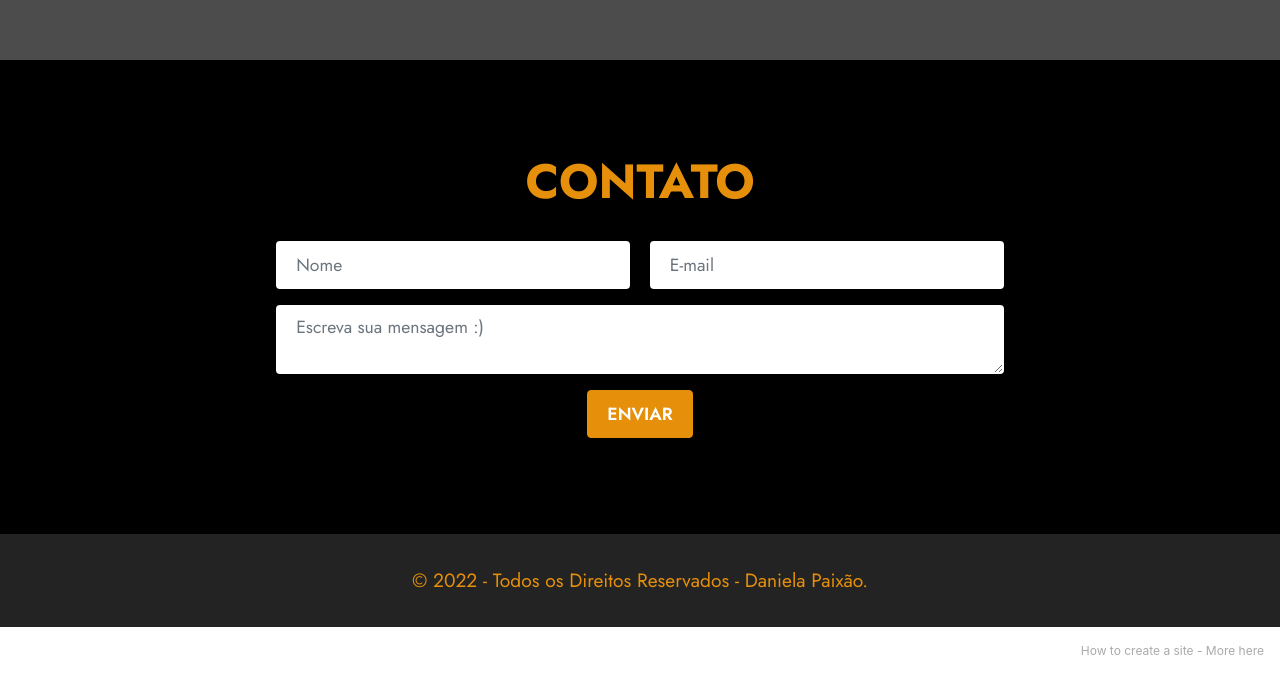
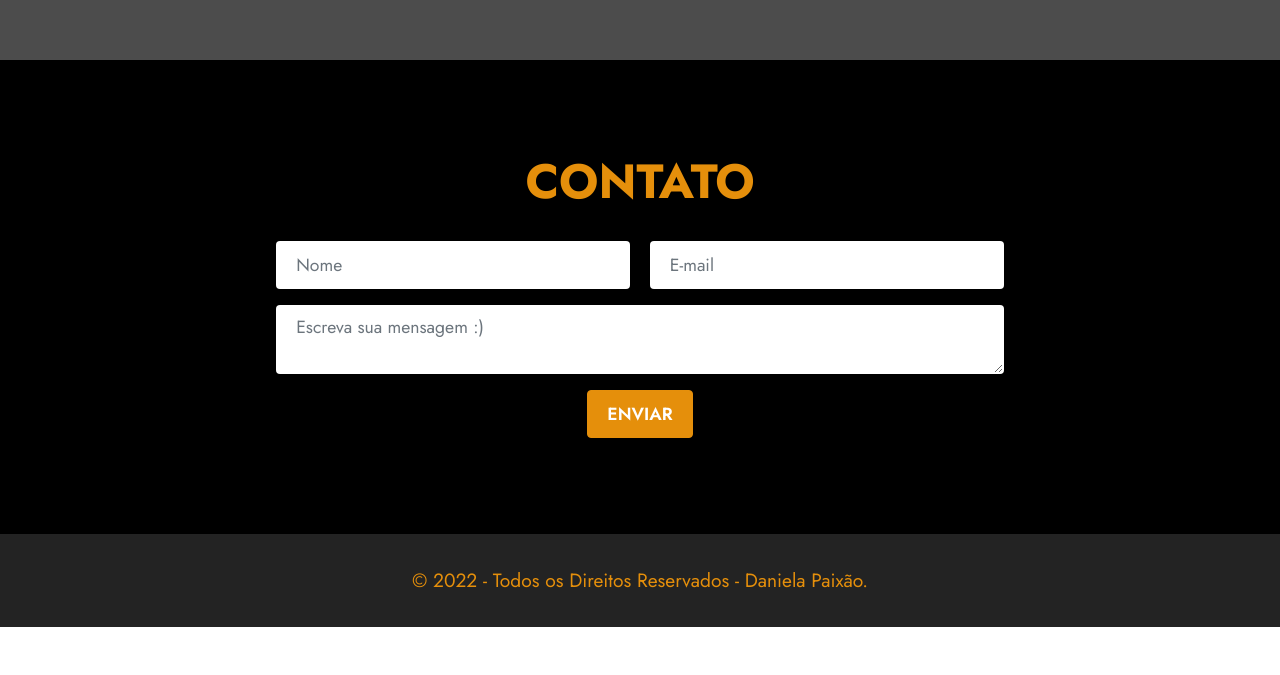
Before and after one commit to danielapazuk/danielapaixao, a plain HTML site: page index.html in a window 1280 px wide. Shown: the part 800-1475 px from the top of the page. After the commit the page ends 1427 px from the top, so only its background shows below. Drawn offline with Linux system fonts and the light colour scheme; no server answers.

Commit message:
Update index.html

```diff
--- a/index.html
+++ b/index.html
@@ -128,8 +128,6 @@
             </div>
         </div>
     </div>
-</section><section style="background-color: #fff; font-family: -apple-system, BlinkMacSystemFont, 'Segoe UI', 'Roboto', 'Helvetica Neue', Arial, sans-serif; color:#aaa; font-size:12px; padding: 0; align-items: center; display: flex;"><a href="https://mobirise.site/s" style="flex: 1 1; height: 3rem; padding-left: 1rem;"></a><p style="flex: 0 0 auto; margin:0; padding-right:1rem;">How to create a site - <a href="https://mobirise.site/x" style="color:#aaa;">More here</a></p></section><script src="assets/bootstrap/js/bootstrap.bundle.min.js"></script>  <script src="assets/smoothscroll/smooth-scroll.js"></script>  <script src="assets/ytplayer/index.js"></script>  <script src="assets/dropdown/js/navbar-dropdown.js"></script>  <script src="assets/vimeoplayer/player.js"></script>  <script src="assets/theme/js/script.js"></script>  <script src="assets/formoid/formoid.min.js"></script>
-
 
 </body>
 </html>
```
